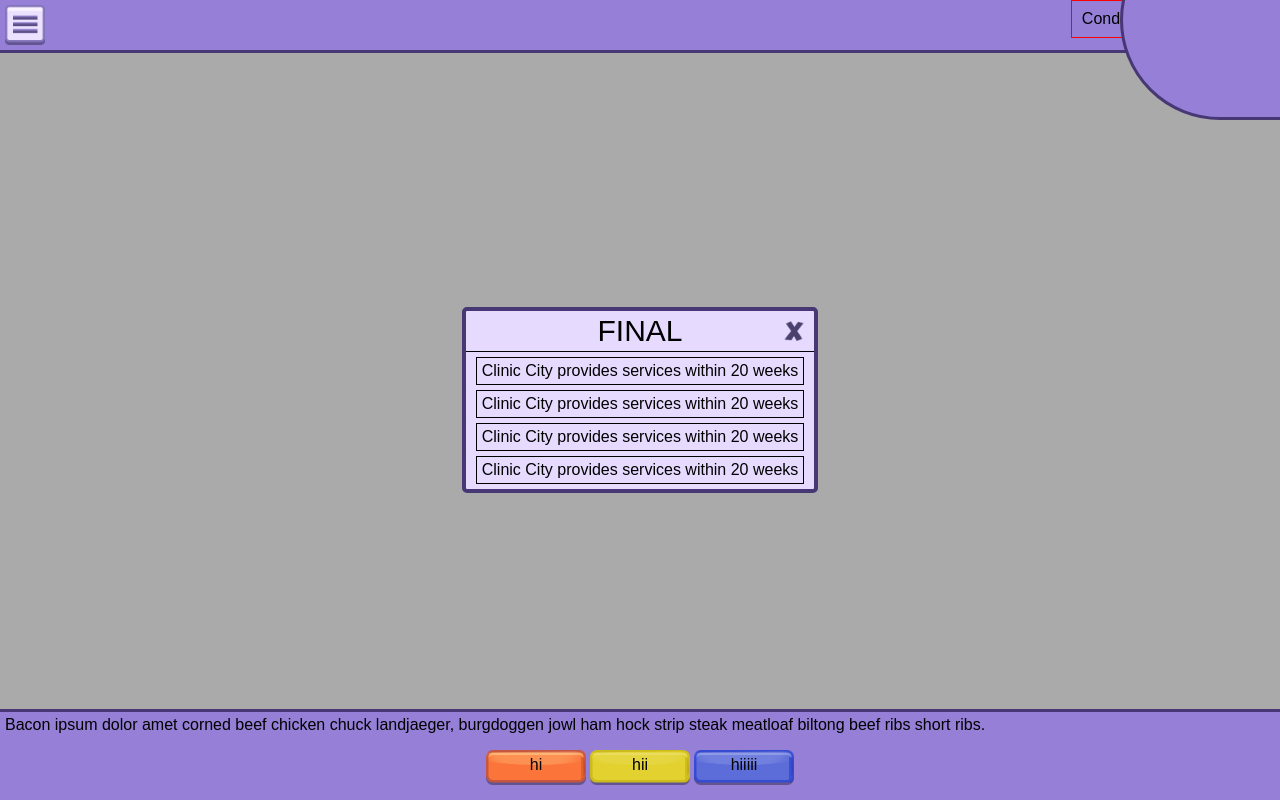
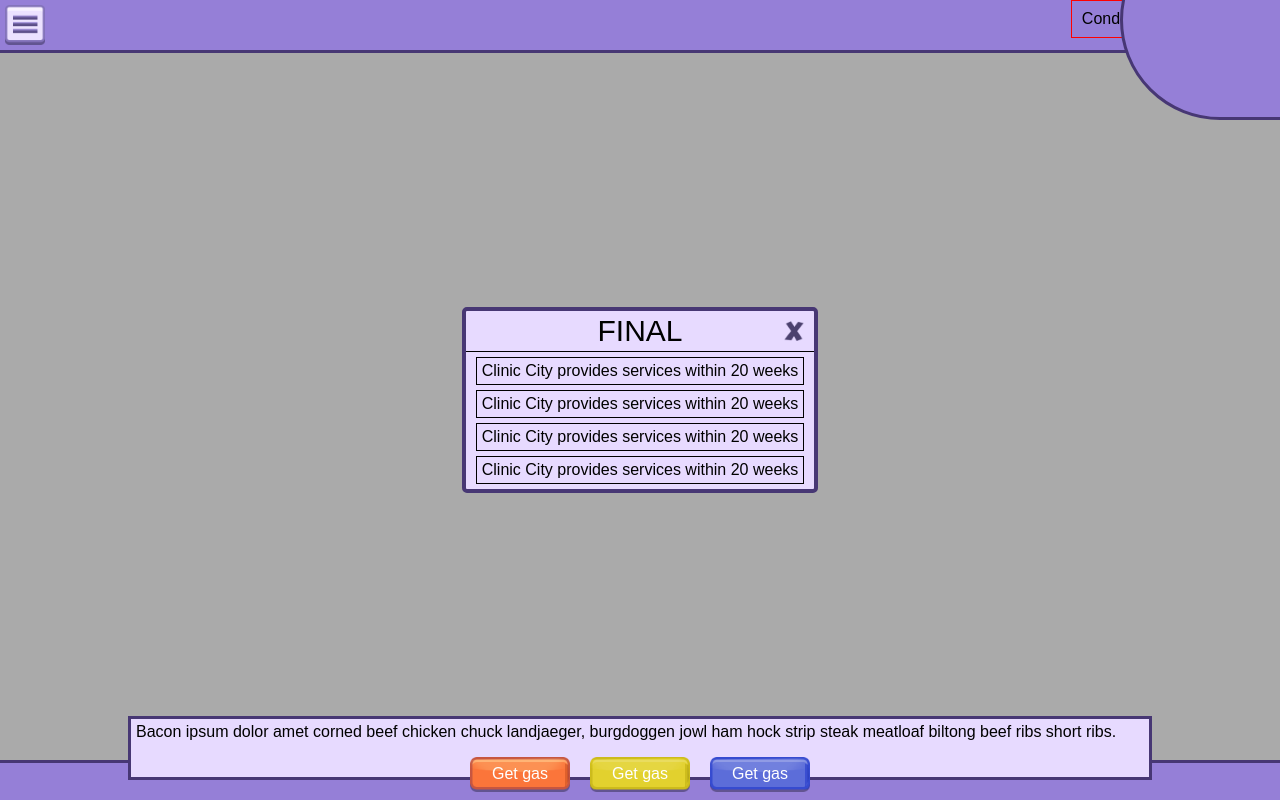
Before and after one commit to grant/walk-in-my-shoes, a React (Create React App) app: page / in a window 1280 px wide. Shown: the top 802 px of the page. Built offline with nearby package versions, Linux system fonts and the light colour scheme; a web font is replaced by a local one.

Commit message:
Add footer buttons

```diff
--- a/src/App.css
+++ b/src/App.css
@@ -78,23 +78,38 @@ header {
   width: 100%;
   border-top: 3px solid #473774;
   padding: 5px;
+  height: 40px;
   background: #957fd7;
+}
+
+.choice-box {
+  width: 80%;
+  position: absolute;
+  left: 10%;
+  bottom: 20px;
+  right: auto;
+  background-color: #e7daff;
+  border: 3px solid #473774;
+  padding: 5px;
 }
 
 .choices {
   text-align: center;
   padding: 15px 0 5px 0;
+  margin-bottom: -30px;
 }
 .choice {
+  cursor: pointer;
   display: inline-block;
   position: relative;
-  padding: 2px;
+  padding: 2px 10px;
 }
 .choice .text {
   position: absolute;
   width: 100%;
-  padding: 7px;
+  padding: 9px;
   left: 0;
+  color: white;
 }
 .choice img {
   width: 100px;
--- a/src/App.js
+++ b/src/App.js
@@ -18,13 +18,13 @@ class App extends Component {
   render() {
     var choices = [{
       img: btnCTA1,
-      text: 'hi'
+      text: 'Get gas'
     }, {
       img: btnCTA2,
-      text: 'hii'
+      text: 'Get gas'
     }, {
       img: btnCTA3,
-      text: 'hiiiii'
+      text: 'Get gas'
     }];
 
     return (
@@ -55,6 +55,7 @@ class App extends Component {
           </div>
         </div>
         <footer className="footer">
+          <div className="choice-box">
             <p className="text">Bacon ipsum dolor amet corned beef chicken chuck landjaeger, burgdoggen jowl ham hock strip steak meatloaf biltong beef ribs short ribs.</p>
             <ul className="choices">
               {choices.map(c => <li className="choice" key={c.img}>
@@ -62,6 +63,7 @@ class App extends Component {
                 <span className="text">{c.text}</span>
               </li>)}
             </ul>
+          </div>
         </footer>
       </div>
     );
```
Lines whose indentation alone changed are shown as unchanged.
